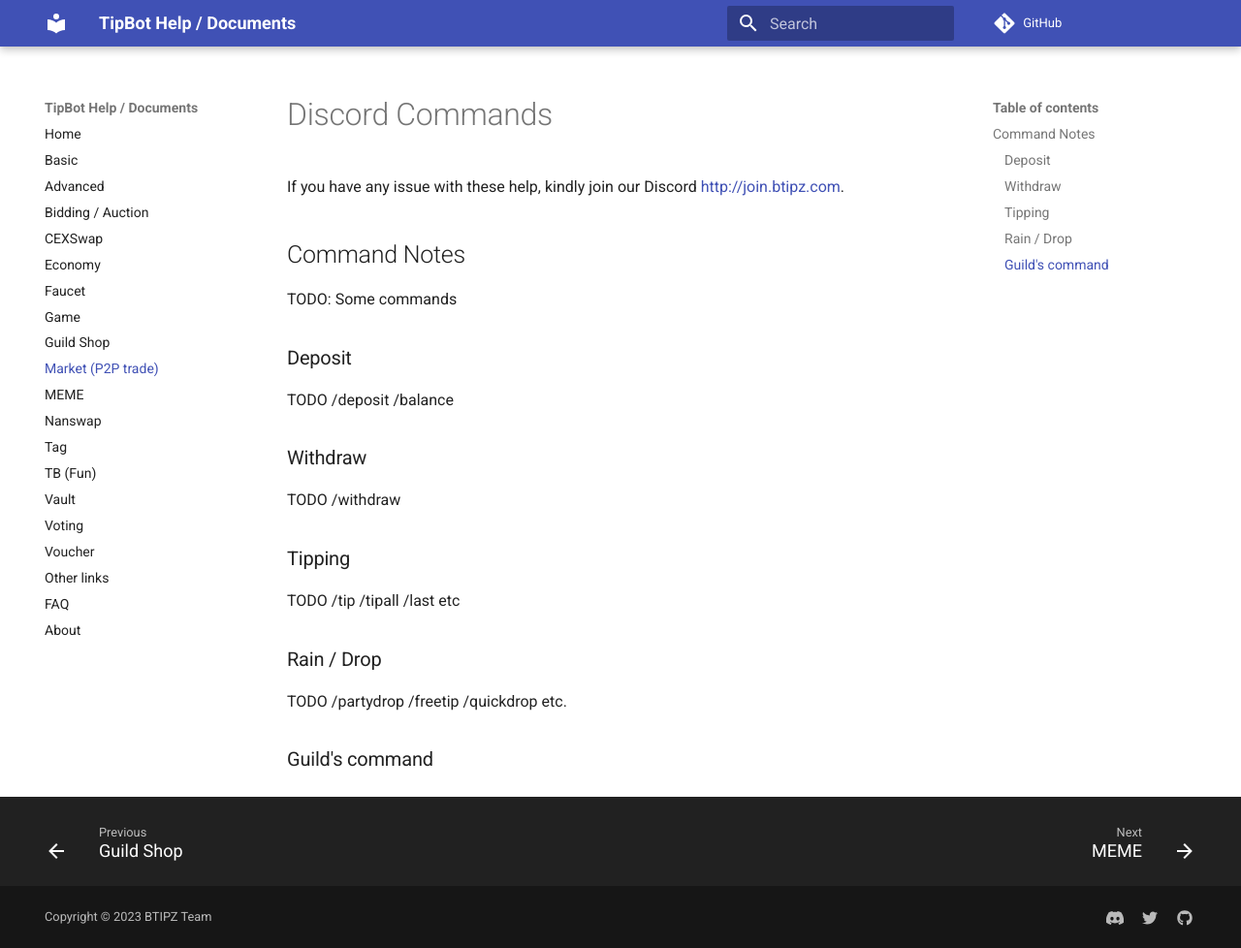
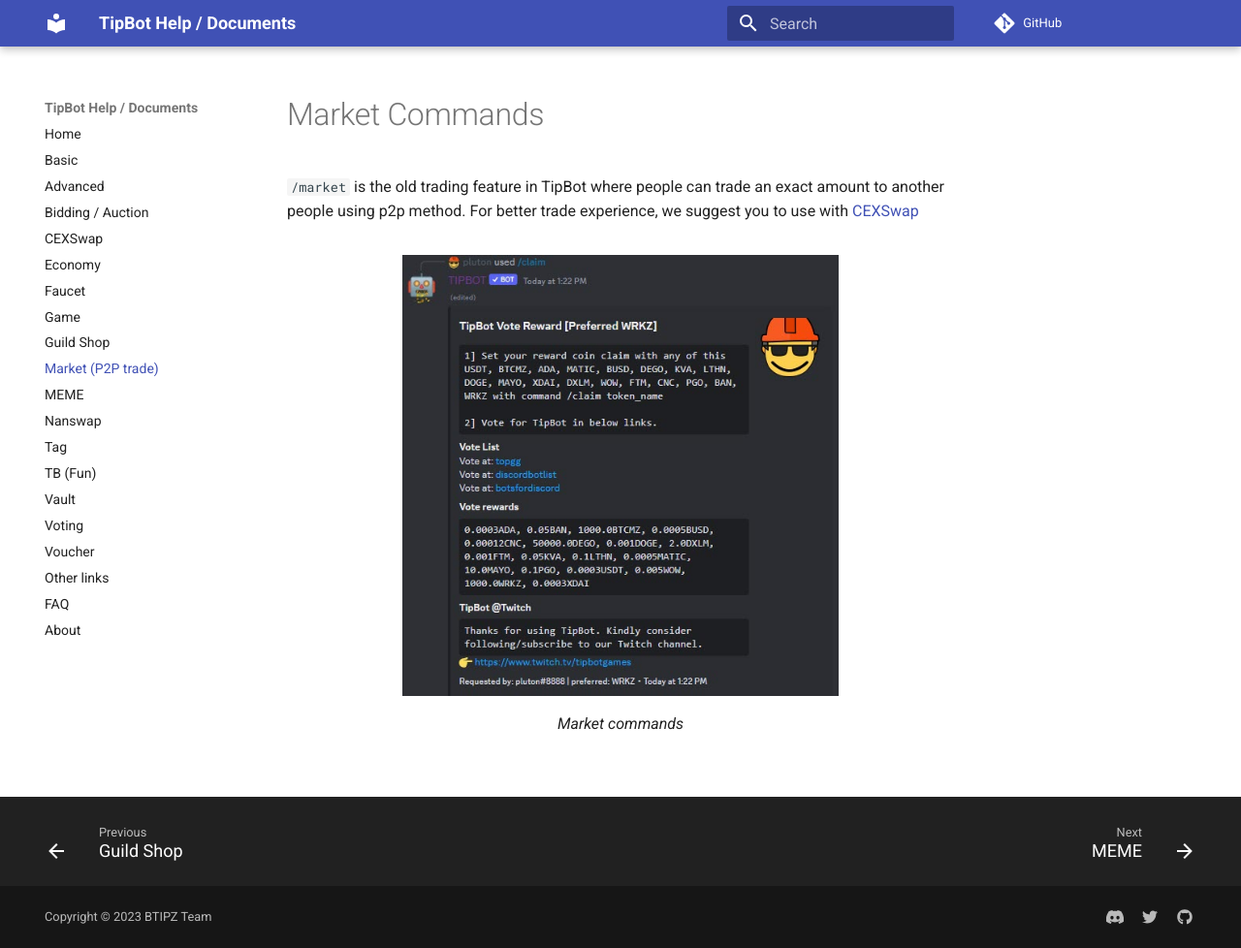
Before and after one commit to 0xBTIPZ/TipBot-Docs, an MkDocs documentation site: the page built from docs/docs/market_commands.md, in a window 1280 px wide and 978 px high. Shown: the whole window at 97% size. Built offline with MkDocs 1.6.1 and Material for MkDocs 9.7.7, drawn with Linux system fonts in a browser that asks for light colours; comment, search, counter and statistics services are not loaded.

Commit message:
Update market_commands.md

```diff
--- a/docs/docs/market_commands.md
+++ b/docs/docs/market_commands.md
@@ -1,25 +1,8 @@
-# Discord Commands
+# Market Commands
 
-If you have any issue with these help, kindly join our Discord <http://join.btipz.com>.
+`/market` is the old trading feature in TipBot where people can trade an exact amount to another people using p2p method. For better trade experience, we suggest you to use with [CEXSwap](./cexswap_commands.md)
 
-## Command Notes
-
-TODO: Some commands
-
-### Deposit
-
-TODO /deposit /balance
-
-### Withdraw
-
-TODO /withdraw
-
-### Tipping
-
-TODO /tip /tipall /last etc
-
-### Rain / Drop
-
-TODO /partydrop /freetip /quickdrop etc.
-
-### Guild's command
+<figure markdown>
+  ![Market commands](img/static/claim-command.jpg){ width="450" }
+  <figcaption>Market commands</figcaption>
+</figure>
```
